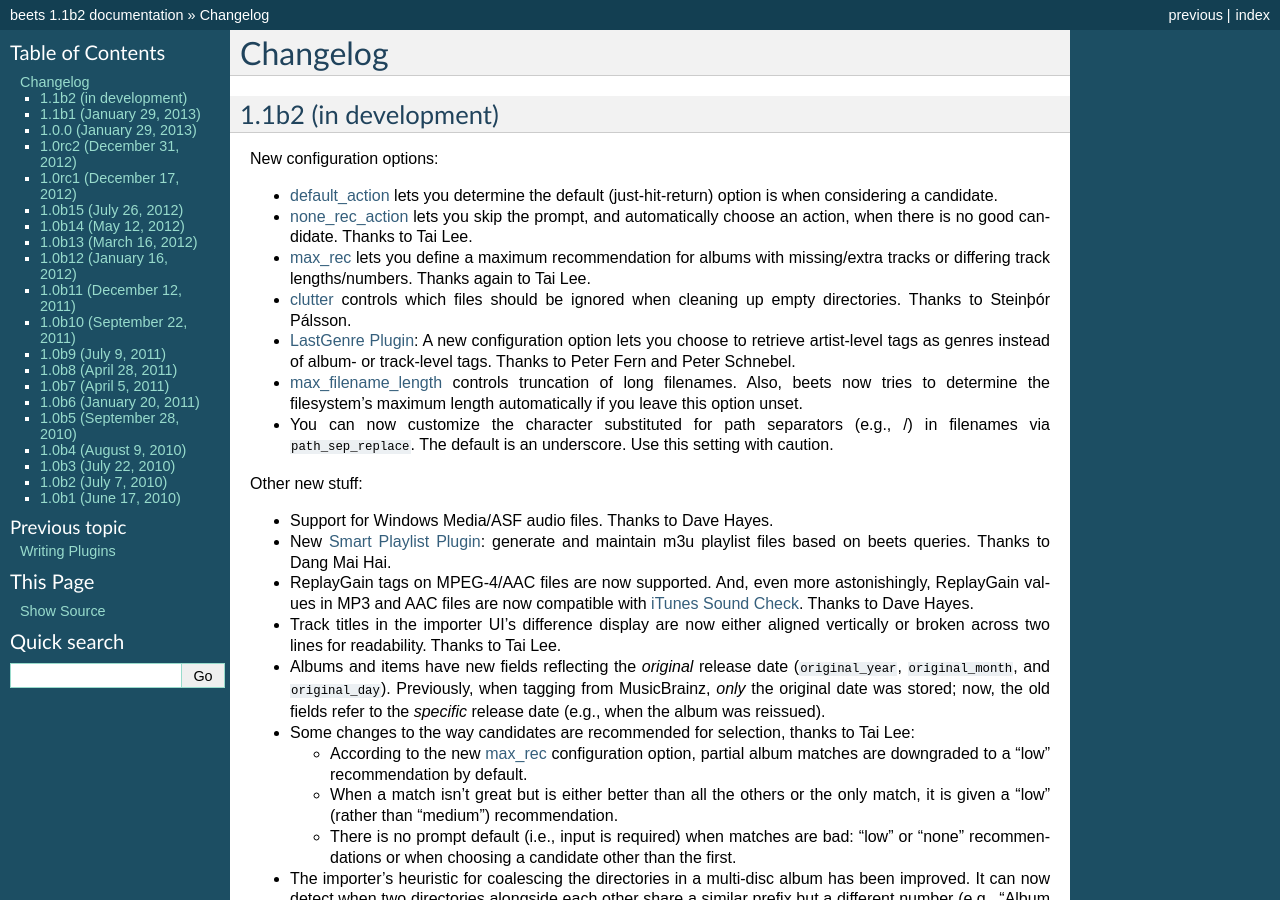
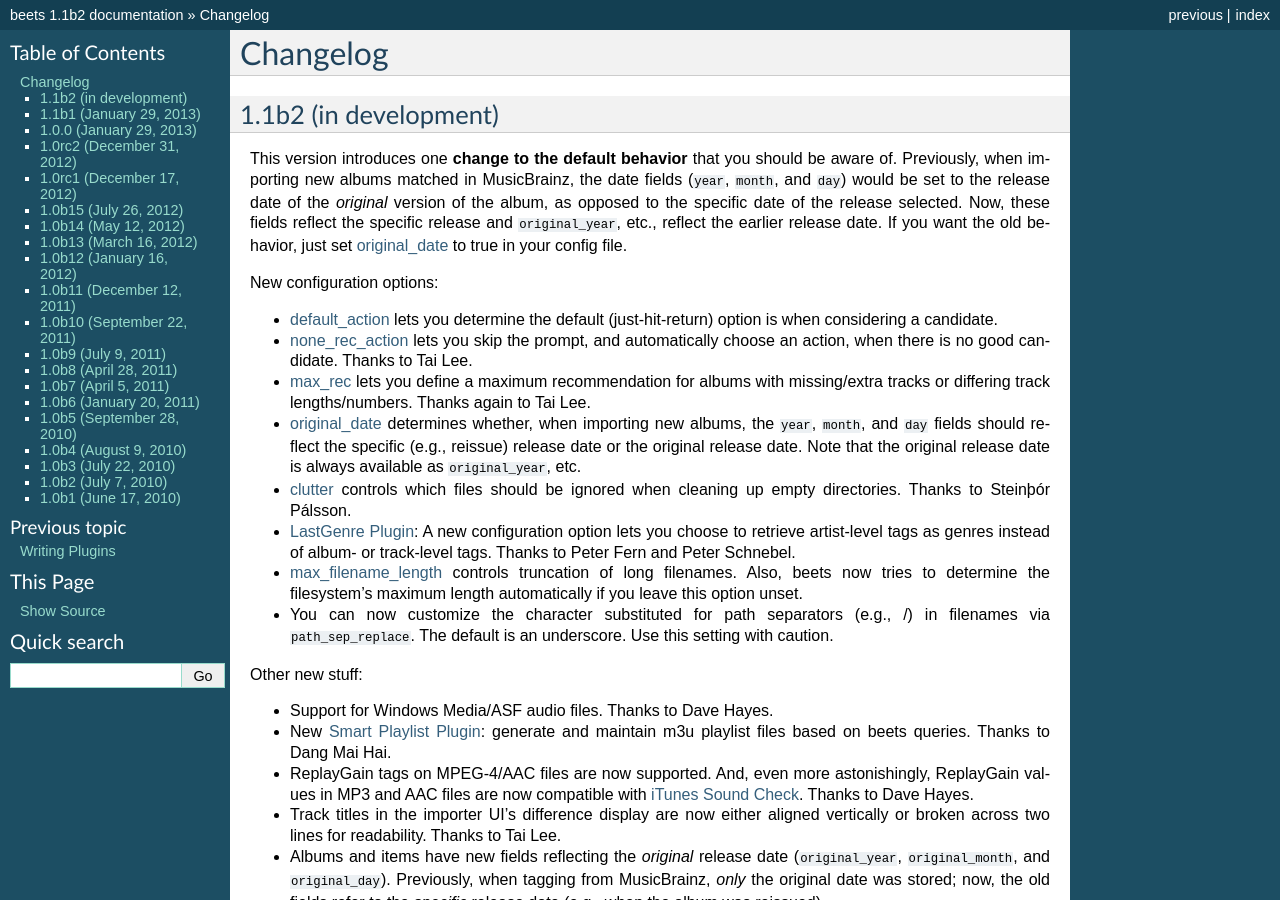
Before and after one commit to google-code-export/beets, a Sphinx documentation site: the page built from docs/changelog.rst, in a window 1280 px wide and 900 px high. Built offline with Sphinx 7.4.7, drawn with Linux system fonts in a browser that asks for light colours.

Commit message:
original_date config option (GC-441)

```diff
--- a/docs/changelog.rst
+++ b/docs/changelog.rst
@@ -3,6 +3,14 @@ Changelog
 
 1.1b2 (in development)
 ----------------------
+
+This version introduces one **change to the default behavior** that you should
+be aware of. Previously, when importing new albums matched in MusicBrainz, the
+date fields (``year``, ``month``, and ``day``) would be set to the release date
+of the *original* version of the album, as opposed to the specific date of the
+release selected. Now, these fields reflect the specific release and
+``original_year``, etc., reflect the earlier release date. If you want the old
+behavior, just set :ref:`original_date` to true in your config file.
 
 New configuration options:
 
@@ -13,6 +21,10 @@ New configuration options:
 * :ref:`max_rec` lets you define a maximum recommendation for albums with
   missing/extra tracks or differing track lengths/numbers. Thanks again to Tai
   Lee.
+* :ref:`original_date` determines whether, when importing new albums, the
+  ``year``, ``month``, and ``day`` fields should reflect the specific (e.g.,
+  reissue) release date or the original release date. Note that the original
+  release date is always available as ``original_year``, etc.
 * :ref:`clutter` controls which files should be ignored when cleaning up empty
   directories. Thanks to Steinþór Pálsson.
 * :doc:`/plugins/lastgenre`: A new configuration option lets you choose to
```
Also changed, not shown: docs/reference/config.rst (+11 -0 lines), 2 other files.
